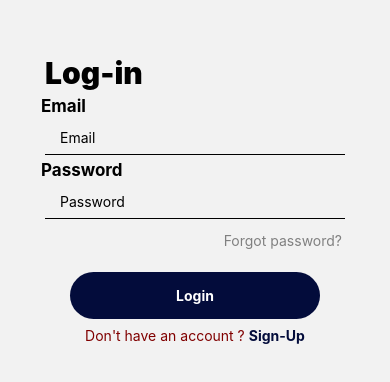
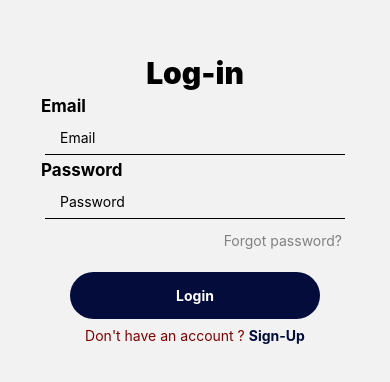
Before and after one commit to Benson306/utulivu-ecommerce, a React Native app: screen /Login in a window 390 px wide. Shown: the part 220-602 px from the top of the page. Built offline with nearby package versions, Linux system fonts and the light colour scheme.

Commit message:
Adjustable keyboard

```diff
--- a/src/screens/Login.js
+++ b/src/screens/Login.js
@@ -79,7 +79,7 @@ export default function Login( { navigation }) {
         >
             {(props)=>(
                 <View style={styles.form}>
-                    <Text style={{margin: 5, fontSize:30, fontWeight:'900'}}>Log-in</Text>
+                    <Text style={{margin: 5, fontSize:30, fontWeight:'900', alignSelf:'center'}}>Log-in</Text>
 
                     <Text style={styles.label}>Email</Text>
 
```
